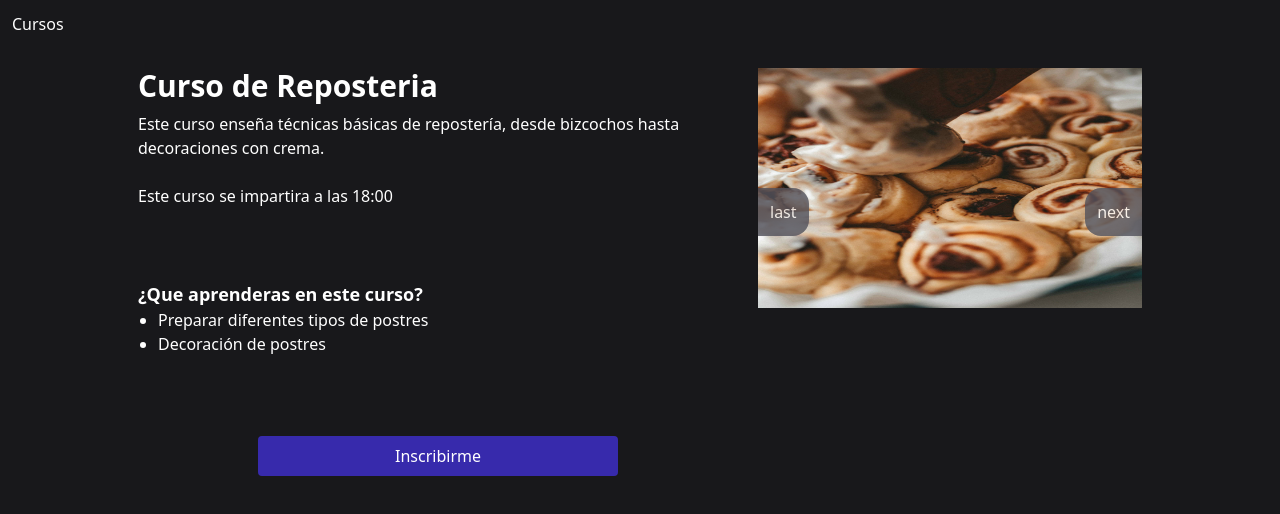
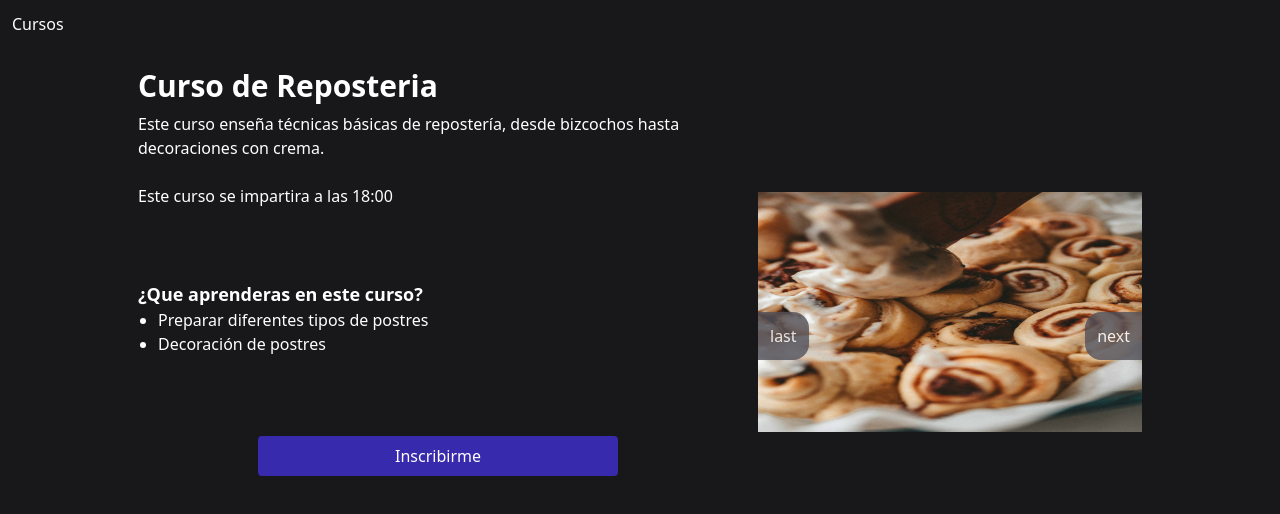
Before and after one commit to DevvDiego/courseShop, a SvelteKit app: page /courses/1 in a window 1280 px wide. Shown: the top 514 px of the page. Built offline with nearby package versions, Linux system fonts and the light colour scheme.

Commit message:
refactor

```diff
--- a/src/routes/courses/[slug]/+page.svelte
+++ b/src/routes/courses/[slug]/+page.svelte
@@ -12,7 +12,7 @@
 
     ">
 
-    <div class="flex flex-col-reverse sm:flex-row flex-wrap justify-center">
+    <div class="flex flex-col-reverse sm:flex-row flex-wrap justify-center items-center">
         <div class="sm:pr-5 sm:w-1/2">
 
             <h1 class="text-3xl font-bold mb-2">
```
